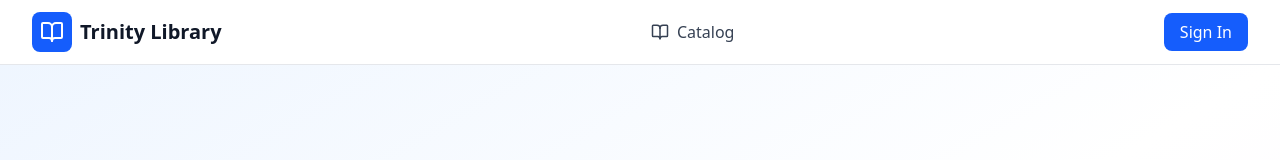
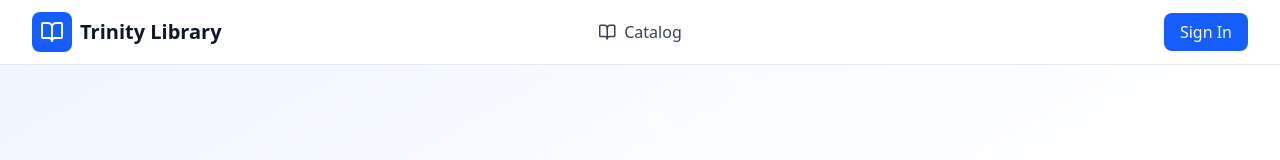
Before and after one commit to jasonwang24/TrinityLibrary, a Next.js app: page / in a window 1280 px wide. Shown: the top 160 px of the page. Built offline with nearby package versions, Linux system fonts and the light colour scheme; no server answers.

Commit message:
center header

```diff
--- a/app/components/NavBar.tsx
+++ b/app/components/NavBar.tsx
@@ -29,7 +29,7 @@
   return (
     <nav className="bg-white border-b border-gray-200 sticky top-0 z-50">
       <div className="max-w-7xl mx-auto px-4 sm:px-6 lg:px-8">
-        <div className="flex justify-between items-center h-16">
+        <div className="flex justify-between items-center h-16 relative">
           <div className="flex items-center gap-2">
             <div className="bg-blue-600 text-white rounded-lg p-2">
               <BookOpen size={24} />
@@ -39,7 +39,7 @@
             </Link>
           </div>
 
-          <div className="flex items-center gap-1">
+          <div className="absolute left-1/2 -translate-x-1/2 flex items-center gap-1">
             <Link
               href="/catalog"
               className={`px-4 py-2 rounded-lg font-medium transition-colors flex items-center gap-2 ${
```
